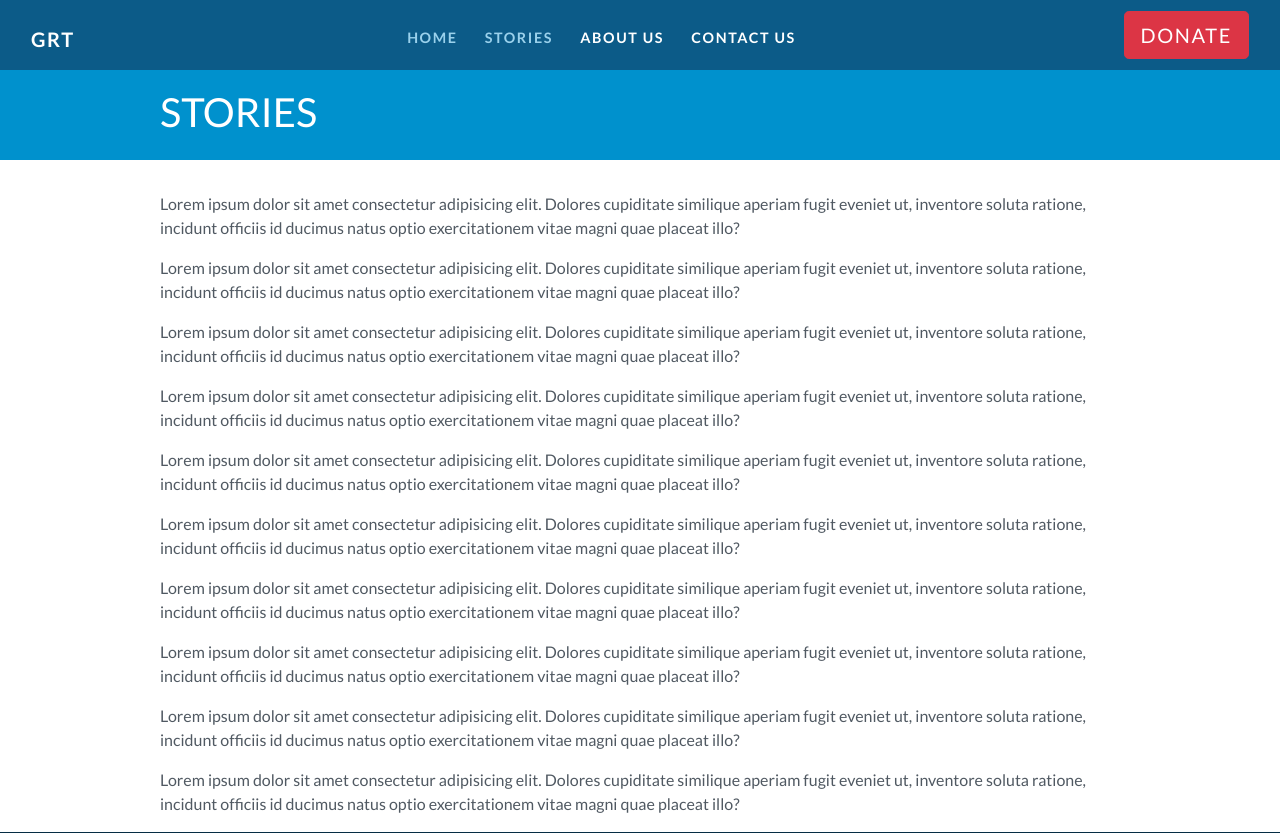
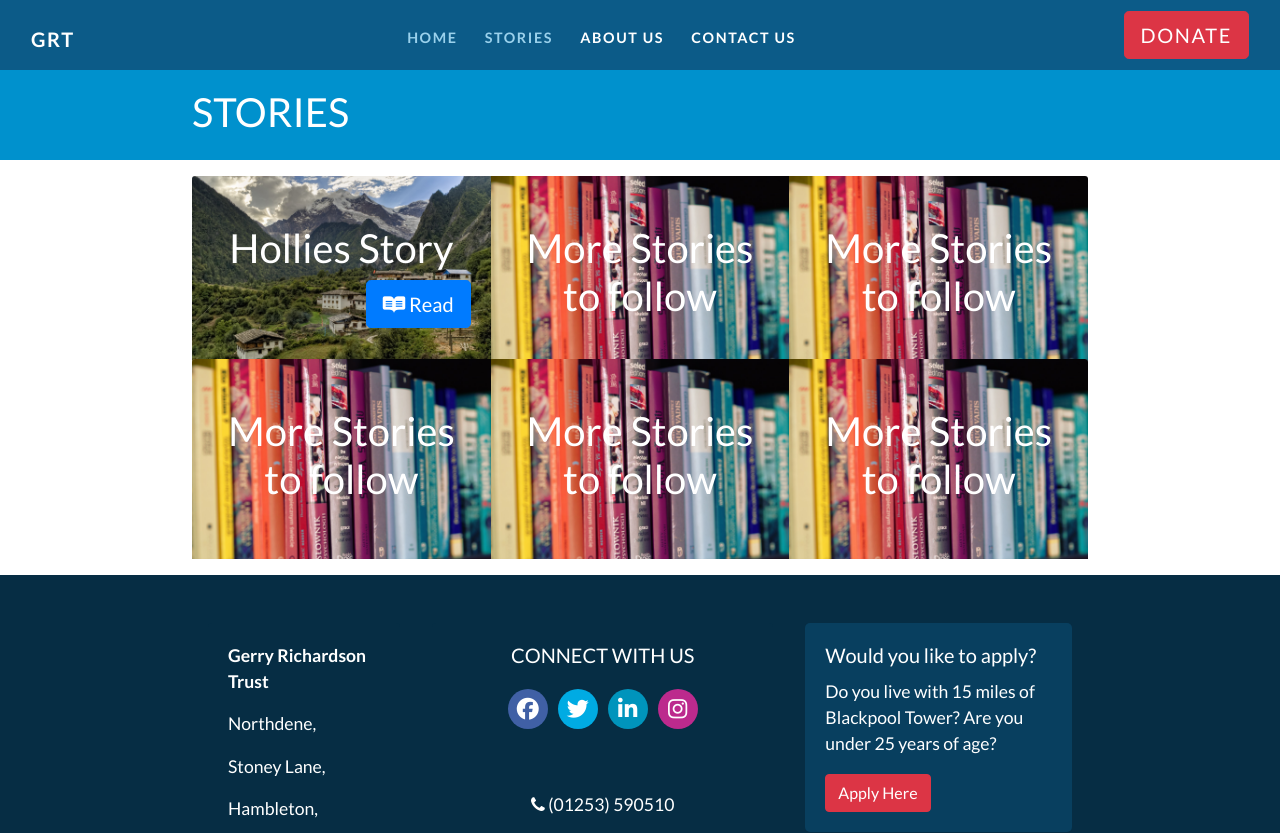
Before and after one commit to tuppers360/gerry-react, a React (Create React App) app: page /stories in a window 1280 px wide. Shown: the top 833 px of the page. Built offline with nearby package versions, Linux system fonts and the light colour scheme.

Commit message:
Add Stories cards

```diff
--- a/src/App.css
+++ b/src/App.css
@@ -84,7 +84,7 @@ body {
 /*====================== Mission Section ======================*/
 
 .narrow {
-  width: 75%;
+  width: 70%;
   margin: 0 auto;
   padding-top: 2rem;
 }
@@ -129,12 +129,22 @@ h3.heading {
   border: none;
 }
 /* ============ HOME STORIES SECTION ===============*/
-.homeStories .card {
+.card-no-border .card {
   margin-top: -1rem;
   border: none;
 }
 .homeStories img {
   filter: brightness(50%);
+}
+/* ============ HOLLIE STORIES SECTION ===============*/
+.hollie {
+  margin-top: 3rem;
+  margin-bottom: 2rem;
+}
+.hollieStory .card {
+  margin-top: -1rem;
+  border: none;
+  border-radius: 0 !important;
 }
 /*============= THANKYOU SECTION =============*/
 .thankyou .card-title {
--- a/src/Components/footer.jsx
+++ b/src/Components/footer.jsx
@@ -11,7 +11,6 @@ export const Footer = () => (
             <div className="col-sm-3">
               <div className="card h-100">
                 <div className="card-body">
-                  <img src="/images/nuno.png" alt="Logo" />
                   <p className="card-text">
                     <strong>Gerry Richardson Trust</strong>
                   </p>
--- a/src/Components/home.jsx
+++ b/src/Components/home.jsx
@@ -90,23 +90,6 @@ export const Home = () => (
       </div>
     </section>
     {/* End Jumbotron Section */}
-    {/* Start Portfolio grid */}
-    <div className="row justify-content-center">
-      <div className="os-animation" data-animation="fadeInUp">
-        <div className="narrow text-center">
-          <div className="col-12">
-            <p className="lead">
-              what you're going to do with love this icon now you've found it?
-              Check out our guide on getting started.
-            </p>
-            <Link className="btn btn-secondary btn-sm" to="/contact">
-              Get In Touch
-            </Link>
-          </div>
-        </div>
-      </div>
-    </div>
-    {/* End of Portfolio Section */}
     <ThankYou />
   </React.Fragment>
 );
--- a/src/Components/stories.jsx
+++ b/src/Components/stories.jsx
@@ -1,4 +1,5 @@
 import React from "react";
+import { Link } from "react-router-dom";
 
 export const Stories = () => (
   <React.Fragment>
@@ -7,67 +8,79 @@ export const Stories = () => (
         <h1 className="jumbotron-heading">Stories</h1>
       </div>
     </section>
-    <div className="narrow">
-      <p>
-        Lorem ipsum dolor sit amet consectetur adipisicing elit. Dolores
-        cupiditate similique aperiam fugit eveniet ut, inventore soluta ratione,
-        incidunt officiis id ducimus natus optio exercitationem vitae magni quae
-        placeat illo?
-      </p>
-      <p>
-        Lorem ipsum dolor sit amet consectetur adipisicing elit. Dolores
-        cupiditate similique aperiam fugit eveniet ut, inventore soluta ratione,
-        incidunt officiis id ducimus natus optio exercitationem vitae magni quae
-        placeat illo?
-      </p>
-      <p>
-        Lorem ipsum dolor sit amet consectetur adipisicing elit. Dolores
-        cupiditate similique aperiam fugit eveniet ut, inventore soluta ratione,
-        incidunt officiis id ducimus natus optio exercitationem vitae magni quae
-        placeat illo?
-      </p>
-      <p>
-        Lorem ipsum dolor sit amet consectetur adipisicing elit. Dolores
-        cupiditate similique aperiam fugit eveniet ut, inventore soluta ratione,
-        incidunt officiis id ducimus natus optio exercitationem vitae magni quae
-        placeat illo?
-      </p>
-      <p>
-        Lorem ipsum dolor sit amet consectetur adipisicing elit. Dolores
-        cupiditate similique aperiam fugit eveniet ut, inventore soluta ratione,
-        incidunt officiis id ducimus natus optio exercitationem vitae magni quae
-        placeat illo?
-      </p>
-      <p>
-        Lorem ipsum dolor sit amet consectetur adipisicing elit. Dolores
-        cupiditate similique aperiam fugit eveniet ut, inventore soluta ratione,
-        incidunt officiis id ducimus natus optio exercitationem vitae magni quae
-        placeat illo?
-      </p>
-      <p>
-        Lorem ipsum dolor sit amet consectetur adipisicing elit. Dolores
-        cupiditate similique aperiam fugit eveniet ut, inventore soluta ratione,
-        incidunt officiis id ducimus natus optio exercitationem vitae magni quae
-        placeat illo?
-      </p>
-      <p>
-        Lorem ipsum dolor sit amet consectetur adipisicing elit. Dolores
-        cupiditate similique aperiam fugit eveniet ut, inventore soluta ratione,
-        incidunt officiis id ducimus natus optio exercitationem vitae magni quae
-        placeat illo?
-      </p>
-      <p>
-        Lorem ipsum dolor sit amet consectetur adipisicing elit. Dolores
-        cupiditate similique aperiam fugit eveniet ut, inventore soluta ratione,
-        incidunt officiis id ducimus natus optio exercitationem vitae magni quae
-        placeat illo?
-      </p>
-      <p>
-        Lorem ipsum dolor sit amet consectetur adipisicing elit. Dolores
-        cupiditate similique aperiam fugit eveniet ut, inventore soluta ratione,
-        incidunt officiis id ducimus natus optio exercitationem vitae magni quae
-        placeat illo?
-      </p>
+    <div className="narrow card-no-border">
+      <div className="card-group">
+        <div className="card">
+          <img
+            className="card-img-top"
+            src="/images/nepal.jpg"
+            alt="Flex Card 1"
+          />
+          <div className="card-img-overlay text-white d-flex flex-column justify-content-center">
+            <h1 className="text-center">Hollies Story</h1>
+            <p className="card-text text-right">
+              <Link
+                to="/stories/hollies-story"
+                className="btn btn-lg btn-primary"
+              >
+                <i className="fab fa-readme"></i> Read
+              </Link>
+            </p>
+          </div>
+        </div>
+        <div className="card">
+          <img
+            className="card-img-top"
+            src="/images/stories.jpg"
+            alt="Flex Card 1"
+          />
+          <div className="card-img-overlay text-white d-flex flex-column text-center justify-content-center">
+            <h1 className="text-center">More Stories to follow</h1>
+          </div>
+        </div>
+        <div className="card">
+          <img
+            className="card-img-top"
+            src="/images/stories.jpg"
+            alt="Flex Card 1"
+          />
+          <div className="card-img-overlay text-white d-flex flex-column text-center justify-content-center">
+            <h1 className="text-center">More Stories to follow</h1>
+          </div>
+        </div>
+      </div>
+      <div className="card-group">
+        <div className="card">
+          <img
+            className="card-img-top"
+            src="/images/stories.jpg"
+            alt="Flex Card 1"
+          />
+          <div className="card-img-overlay text-white d-flex flex-column text-center justify-content-center">
+            <h1 className="text-center">More Stories to follow</h1>
+          </div>
+        </div>
+        <div className="card">
+          <img
+            className="card-img-top"
+            src="/images/stories.jpg"
+            alt="Flex Card 1"
+          />
+          <div className="card-img-overlay text-white d-flex flex-column text-center justify-content-center">
+            <h1 className="text-center">More Stories to follow</h1>
+          </div>
+        </div>
+        <div className="card">
+          <img
+            className="card-img-top"
+            src="/images/stories.jpg"
+            alt="Flex Card 1"
+          />
+          <div className="card-img-overlay text-white d-flex flex-column text-center justify-content-center">
+            <h1 className="text-center">More Stories to follow</h1>
+          </div>
+        </div>
+      </div>
     </div>
   </React.Fragment>
 );
--- a/src/Components/stories/holliesStory.jsx
+++ b/src/Components/stories/holliesStory.jsx
@@ -41,10 +41,10 @@ export const HolliesStory = () => (
         chickens and goats to the Goddess Kali to appease her - the patience and
         dedication of the people at all these places was truly inspiring to us.
       </p>
-      <section>
+      <section className="hollie">
         <div className="row">
-          <div className="card-deck">
-            <div className="card">
+          <div className="card-group hollieStory">
+            <div className="card rounded-0">
               <img className="card-img" src="/images/hollie_1.jpg" alt="Card" />
               <div className="card-img-overlay"></div>
             </div>
@@ -59,7 +59,7 @@ export const HolliesStory = () => (
           </div>
         </div>
         <div className="row">
-          <div className="card-deck">
+          <div className="card-group hollieStory">
             <div className="card">
               <img className="card-img" src="/images/hollie_2.jpg" alt="Card" />
               <div className="card-img-overlay"></div>
```
